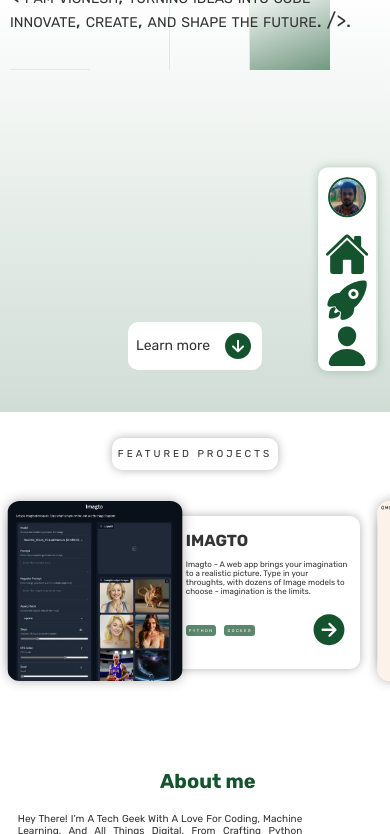
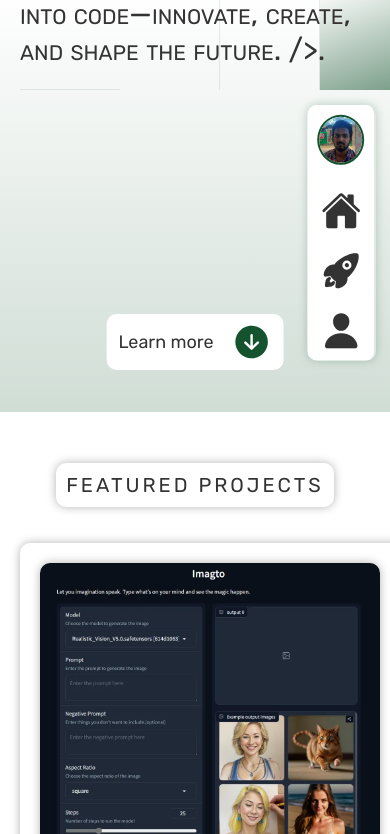
Before and after one commit to vic-k-y/new-portfolio, a plain HTML site: page index.html in a window 390 px wide. Shown: the part 432-1266 px from the top of the page. Drawn offline with nearby package versions, Linux system fonts and the light colour scheme; a web font is replaced by a local one.

Commit message:
mobile view fix

```diff
--- a/index.html
+++ b/index.html
@@ -3,6 +3,12 @@
   <head>
     <meta charset="UTF-8" />
     <meta name="viewport" content="width=device-width, initial-scale=1.0" />
+    <meta
+      name="description"
+      content="Vignesh's portfolio - witness my skills and projects based on that."
+    />
+    <!-- page icon -->
+    <link rel="icon" href="img/logo.png" />
 
     <!-- fonts -->
     <link rel="preconnect" href="https://fonts.googleapis.com" />
@@ -21,7 +27,7 @@
     <link href="src/styles.css" rel="stylesheet" />
     <link href="src/media-queries.css" rel="stylesheet" />
 
-    <title>HOME</title>
+    <title>Vignesh's Portfolio</title>
   </head>
   <body class="body">
     <nav class="nav">
--- a/js/script.js
+++ b/js/script.js
@@ -48,9 +48,9 @@ const obser = new IntersectionObserver(
   }
 );
 
-obser.observe(homeel);
-obser.observe(projectel);
-obser.observe(aboutel);
+// obser.observe(homeel);
+// obser.observe(projectel);
+// obser.observe(aboutel);
 
 // const cur = document.getElementById(".hero");
 // console.log(location.classList);
--- a/src/media-queries.css
+++ b/src/media-queries.css
@@ -40,7 +40,8 @@
 
   /* featured project */
   .featured-project-carosol {
-    width: 70rem;
+    /* width: 70rem; */
+    padding: 2rem 2rem;
   }
   /* about me */
   .about-me-grid {
@@ -66,9 +67,7 @@
     border-radius: 5px;
     padding: 1.5rem 2rem;
   }
-  .contact-box-inner {
-    width: 18rem;
-  }
+
   .contact-box-inner:first-child {
     width: 30rem;
   }
@@ -137,7 +136,8 @@
   }
 
   .featured-project-carosol {
-    width: 65rem;
+    /* width: 65rem; */
+    padding: 2rem 2rem;
   }
 
   .featured-project-carosol-fig {
@@ -212,9 +212,6 @@
     font-size: 2.8rem;
   }
 
-  .contact-box-inner {
-    width: 15rem;
-  }
   .contact-box-inner:first-child {
     width: 25rem;
   }
@@ -292,8 +289,9 @@
   }
 
   .featured-project-carosol {
-    width: 55rem;
-    margin: 3rem 1rem;
+    /* width: 55rem; */
+    /* margin: 3rem 1rem; */
+    padding: 2rem 2rem;
   }
 
   .featured-project-carosol-fig {
@@ -359,6 +357,7 @@
   }
   .contact-box-inner {
     gap: 1rem;
+    /* width: 15rem; */
   }
   .contact-box-inner-h4 {
     font-size: 1.2rem;
@@ -379,9 +378,6 @@
     font-size: 2rem;
   }
 
-  .contact-box-inner {
-    width: 15rem;
-  }
   .contact-box-inner:first-child {
     width: 25rem;
   }
@@ -408,7 +404,7 @@
     display: flex;
     flex-direction: column;
     align-items: center;
-    gap: 1.6rem;
+    gap: 2rem;
     padding: 1rem;
     z-index: 999999 !important;
 
@@ -430,7 +426,7 @@
     display: flex;
     flex-direction: column;
     justify-content: center;
-    gap: 1.6rem;
+    gap: 2rem;
   }
 
   .nav-text {
@@ -475,70 +471,89 @@
     font-size: 4.2rem;
     font-weight: 400;
   }
-  .hero-button {
-    /* padding: 0rem 0.4rem; */
-    gap: 0;
+
+  .hero-button:link,
+  .hero-button:visited {
+    gap: 1.8rem;
+    padding: 0.8rem 1.2rem;
   }
   .hero-button-p {
-    font-size: 1.4rem;
-    /* padding: 0 0 0 0.4rem; */
+    font-size: 1.8rem;
+  }
+  .hero-button-icon {
+    font-size: 4rem;
   }
 
   /* featured project */
   .featured-project {
-    margin-bottom: 3rem;
+    margin: 2.5rem 0;
     padding: 1rem 0;
   }
 
   .featured-project-div {
-    margin: 0;
+    margin: 2rem;
     width: 100%;
   }
 
   .featured-project-h2 {
-    margin: 1.6rem 0;
+    margin: 2rem 0;
     padding: 1rem 0.6rem;
   }
 
   .featured-project-left-icon {
+    font-size: 5rem;
+
     top: 100%;
     right: 50%;
 
-    font-size: 4rem;
-    transform: translate(-100%, -10%);
+    /* font-size: 4rem; */
+    transform: translate(-100%, 0%);
   }
   .featured-project-right-icon {
+    font-size: 5rem;
+
     top: 100%;
     right: 50%;
 
-    font-size: 4rem;
-    transform: translate(100%, -10%);
+    /* font-size: 4rem; */
+    transform: translate(100%, 0%);
   }
 
   .featured-project-carosol {
-    width: 40rem;
-    margin: 2rem 0.8rem;
-    gap: 3rem;
+    /* width: 40rem; */
+    margin: 5rem;
+    /* padding: 2rem 2rem; */
+    gap: 7rem;
+  }
+  .featured-project-carosol:first-child {
+    margin-left: 6rem;
   }
   .featured-project-carosol:last-child {
     padding-right: 1rem;
   }
   .featured-project-carosol-fig {
-    height: 18rem;
+    height: 25rem;
+
+    transform: scale(1.5);
+  }
+
+  .carosol-text {
+    width: 35rem;
   }
 
   .featured-project-h3 {
-    font-size: 2rem;
+    font-size: 2.8rem;
   }
   .featured-project-carosol-p {
-    font-size: 1rem;
+    font-size: 1.6rem;
   }
 
-  .featured-project-carosol-btn {
-    font-size: 2.4rem;
+  .featured-project-carosol-btn:link,
+  .featured-project-carosol-btn:visited {
+    font-size: 5rem;
   }
   .featured-tags span {
-    font-size: 0.6rem;
+    font-size: 1rem;
     letter-spacing: 0.2rem;
     padding: 0.4rem 0.4rem;
     border-radius: 3px;
@@ -551,19 +566,23 @@
     grid-template-columns: 6fr 1fr;
     grid-template-rows: 4fr 1fr;
 
+    row-gap: 1rem;
+    column-gap: 1rem;
+
     margin: 0 auto;
     padding: 2rem 0;
   }
 
   .about-me-box {
     padding: 0;
+    gap: 1rem;
   }
   .about-me-box-h3 {
-    font-size: 2.4rem;
+    font-size: 2.8rem;
     transform: translateX(50%);
   }
   .about-me-box-p {
-    font-size: 1.4rem;
+    font-size: 1.8rem;
   }
 
   .about-me-skill {
@@ -573,8 +592,8 @@
     gap: 0;
   }
   .about-me-skill-li {
-    height: 6rem;
-    width: 7rem;
+    height: 10rem;
+    width: 10rem;
   }
 
   .about-me-resume {
@@ -582,29 +601,30 @@
     padding: 0;
   }
   .about-me-resume-p {
-    font-size: 1rem;
+    font-size: 1.4rem;
     padding-left: 0.8rem;
   }
-  .about-me-resume-a {
-    font-size: 1rem;
+  .about-me-resume-a:link,
+  .about-me-resume-a:visited {
+    font-size: 1.4rem;
 
     padding: 0.8rem 1.5rem;
   }
 
   /* contact page */
   .contact-box {
-    margin: 2rem;
+    margin: 3rem 2rem;
   }
   .contact-box-inner {
     gap: 1rem;
   }
   .contact-box-inner-h4 {
-    font-size: 1rem;
+    font-size: 2rem;
     letter-spacing: 0.2rem;
     padding: 0.6rem 0.4rem;
   }
   .contact-box-inner-ul {
-    font-size: 1rem;
+    font-size: 1.5rem;
     border-radius: 5px;
     padding: 0.8rem 0.4rem;
   }
@@ -614,18 +634,15 @@
 
   .contact-links-icon {
     color: #000;
-    font-size: 1.4rem;
+    font-size: 3rem;
   }
 
-  .contact-box-inner {
-    width: 10rem;
-  }
   .contact-box-inner:first-child {
-    width: 17rem;
+    /* width: 17rem; */
   }
 }
 
-/* ======= 400px ========== */
+/* ======= 400px - (exactly = 432px) ========== */
 
 @media (max-width: 27em) {
   .body {
@@ -634,33 +651,14 @@
   /* ======= for nav bar ============= */
 
   .nav {
-    position: fixed;
-    bottom: 0%;
-    right: 0%;
-    background-color: #fff;
-    /* background-image: linear-gradient(#fff, #fff, #d0ddd5); */
-    box-shadow: 0 0 0.8rem rgba(91, 135, 108, 0.4);
-    /* border-right: 0.2rem solid rgba(91, 135, 108, 0.2); */
-    border-radius: 10px;
-
-    display: flex;
-    flex-direction: column;
-    align-items: center;
-    gap: 1.6rem;
-    padding: 1rem;
-    z-index: 999999 !important;
-
+    gap: 2rem;
     transform: translate(-20%, -20%);
   }
 
   .nav-img {
-    height: 4rem;
+    height: 5rem;
     border-radius: 50%;
     border: 2px solid #14532d;
-  }
-
-  .nav-img:hover {
-    box-shadow: 0 0 0.5rem 1rem rgba(91, 135, 108, 0.1);
   }
 
   .nav-list {
@@ -668,7 +666,7 @@
     display: flex;
     flex-direction: column;
     justify-content: center;
-    gap: 1.6rem;
+    gap: 2rem;
   }
 
   .nav-text {
@@ -684,7 +682,7 @@
   }
 
   .nav-icon {
-    font-size: 3rem;
+    font-size: 4rem;
   }
 
   .quick-links {
@@ -694,20 +692,19 @@
   /* ======== remaining styles ============ */
   .hero {
     height: 100vh;
-    padding: 0 1rem;
-    align-content: center;
+    padding: 0 2rem;
+    /* align-content: center; */
   }
 
   .hero-back-grid {
     width: 15rem;
     grid-template-columns: repeat(4, 1fr);
-    align-content: center;
-    /* grid-template-rows: 1fr 1fr; */
+    /* align-content: center; */
   }
 
   .hero-back-grid-img {
-    height: 8rem;
-    width: 8rem;
+    height: 10rem;
+    width: 10rem;
   }
 
   /* .hero-back-grid-img:nth-child(5), */
@@ -718,19 +715,24 @@
   }
 
   .hero-h1 {
-    font-size: 3rem;
-    font-weight: 400;
+    font-size: 4rem;
+    font-weight: 500;
   }
 
   .hero-para {
-    font-size: 2rem;
+    font-size: 3rem;
   }
 
-  .hero-button {
-    padding: 0.4rem 0.6rem;
+  .hero-button:link,
+  .hero-button:visited {
+    gap: 1.8rem;
+    padding: 0.8rem 1.2rem;
   }
   .hero-button-p {
-    font-size: 1.4rem;
+    font-size: 1.8rem;
+  }
+  .hero-button-icon {
+    font-size: 4rem;
   }
 
   /* featured project */
@@ -745,56 +747,66 @@
   }
 
   .featured-project-h2 {
-    font-size: 1rem;
-    margin: 1.6rem 0;
-    padding: 1rem 0.6rem;
+    font-size: 2rem;
+    margin: 1.6rem 0.5rem;
+    padding: 1rem 1rem;
   }
 
   .featured-project-left-icon {
     top: 100%;
     right: 50%;
 
-    font-size: 3rem;
-    transform: translate(-100%, 0%);
+    font-size: 5rem;
+    /* transform: translate(-70%, 0%); */
   }
   .featured-project-right-icon {
     top: 100%;
-    right: 50%;
+    right: 40%;
 
-    font-size: 3rem;
-    transform: translate(100%, 0%);
+    font-size: 5rem;
+    /* transform: translate(70%, 0%); */
   }
 
   .featured-project-carosol {
-    /* height: 18rem; */
-    width: 35rem;
-    margin: 3rem 1rem;
+    display: flex;
+    flex-direction: column;
+    padding: 2rem 2rem;
     gap: 1.8rem;
+
+    margin: 2rem 1rem 2rem 2rem;
   }
 
+  .featured-project-carosol:first-child {
+    margin-left: 2rem;
+    /* padding-right: 1rem; */
+  }
   .featured-project-carosol:last-child {
-    padding-right: 1rem;
+    padding: 2rem;
   }
 
   .featured-project-carosol-fig {
-    height: 15rem;
+    height: 35rem;
+    transform: scale(1);
   }
 
   .carosol-text {
+    /* width: 25rem; */
     gap: 1rem;
   }
   .featured-project-h3 {
-    font-size: 1.6rem;
+    font-size: 4rem;
   }
   .featured-project-carosol-p {
-    font-size: 0.8rem;
+    font-size: 2rem;
   }
 
-  .featured-project-carosol-btn {
-    font-size: 2rem;
+  .featured-project-carosol-btn:link,
+  .featured-project-carosol-btn:visited {
+    font-size: 5rem;
+    margin-left: 5rem;
   }
   .featured-tags span {
-    font-size: 0.4rem;
+    font-size: 1rem;
     letter-spacing: 0.15rem;
     padding: 0.3rem 0.3rem;
     border-radius: 3px;
```
Also changed, not shown: img/logo.png (added).
